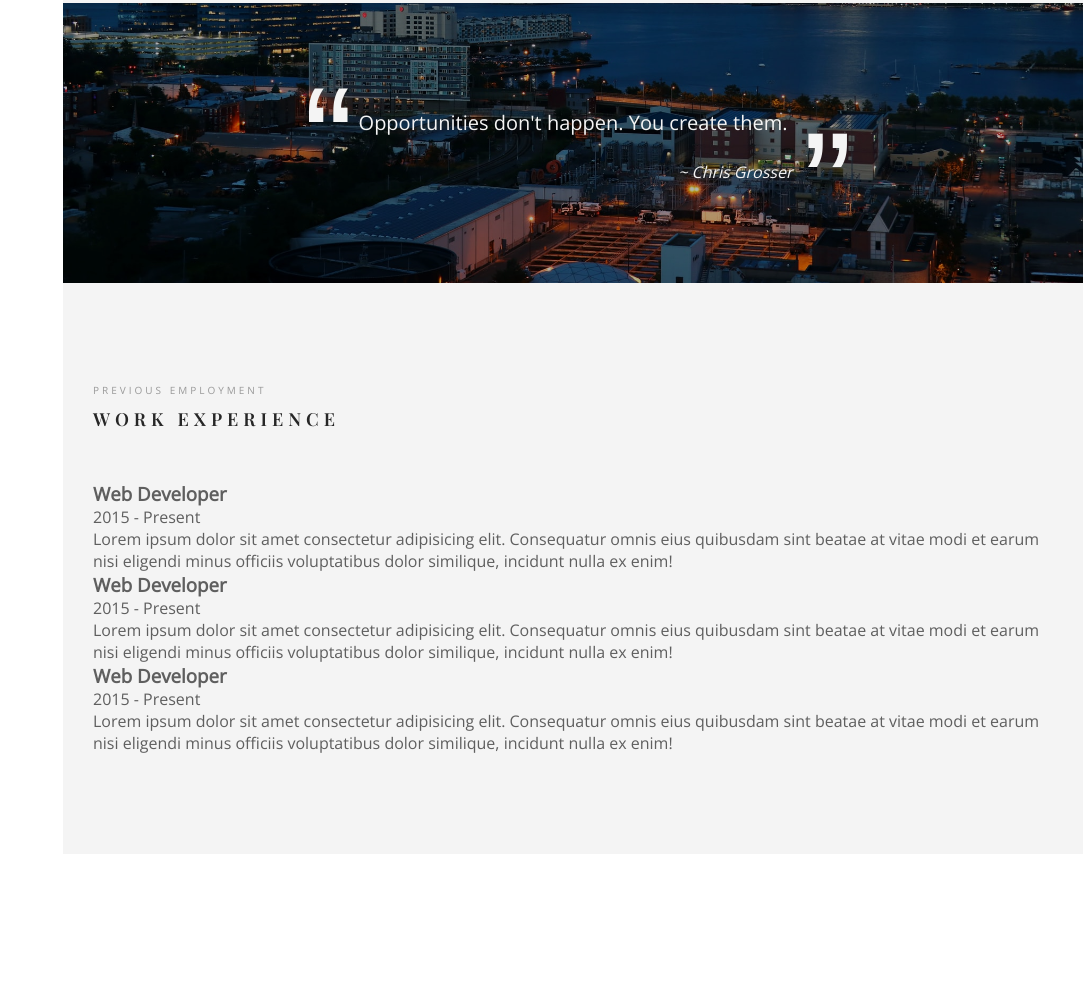
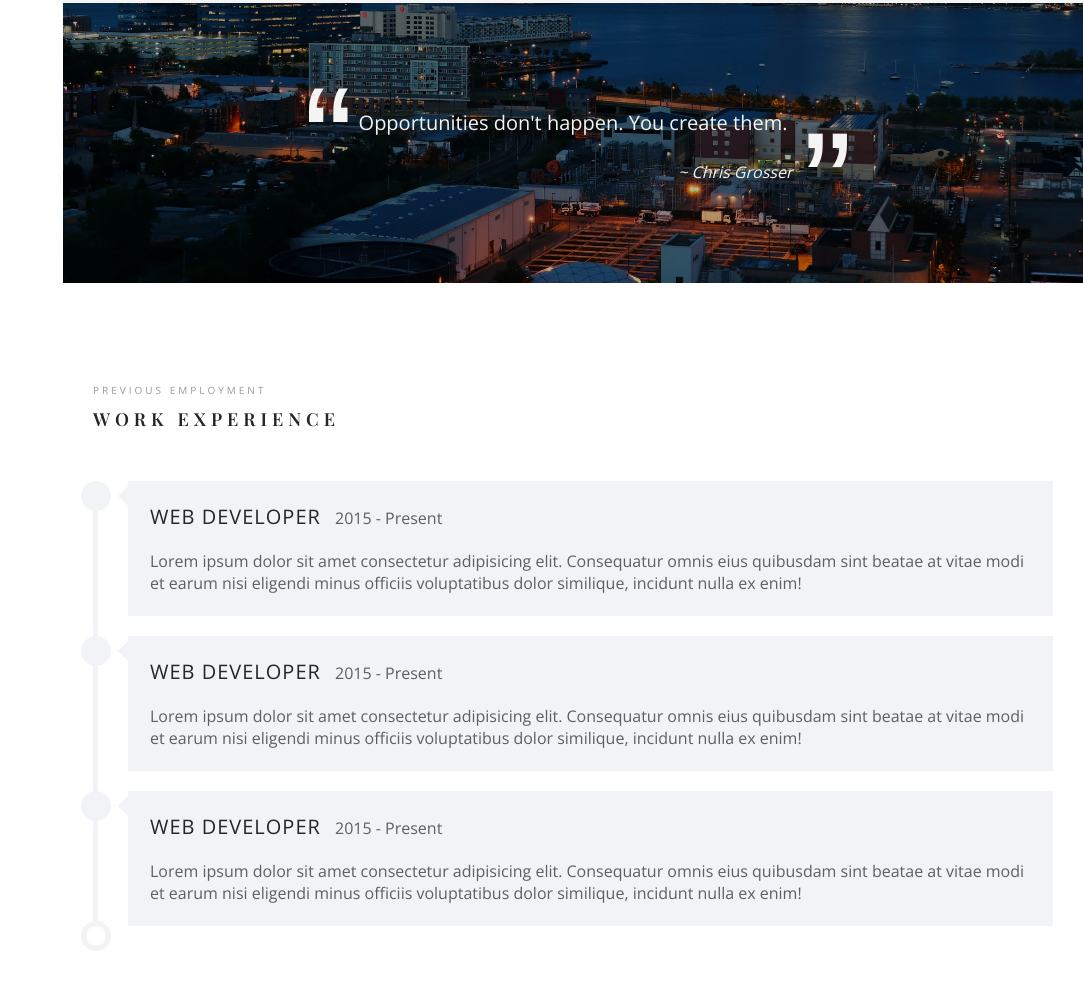
Before and after one commit to munirmahmud/responsive-one-page-portfolio, a plain HTML site: page index.html in a window 1280 px wide. Shown: the part 2851-3840 px from the top of the page, without its empty margins (197-1280 px from the left). Before the commit the page ends 3705 px from the top, so only its background shows below. Drawn offline with nearby package versions, Linux system fonts and the light colour scheme.

Commit message:
work experience section styling done

```diff
--- a/assets/css/styles.css
+++ b/assets/css/styles.css
@@ -488,3 +488,66 @@ section:not(.hero) {
     text-align: right;
     margin-top: 2rem;
 }
+
+/* WORK EXPERIENCE */
+section.work-experience {
+    background-color: #fff;
+}
+.timeline {
+    position: relative;
+}
+.timeline::before, .timeline::after,
+.timeline-item::before, .timeline-item::after {
+    content: "";
+    position: absolute;
+}
+.timeline::before {
+    width: 0.5rem;
+    height: 100%;
+    background-color: var(--light-gray-color);
+    border-radius: 1rem;
+    top: 50%;
+    left: 0;
+    transform: translateY(-50%);
+}
+.timeline::after {
+    width: 2rem;
+    height: 2rem;
+    border: .5rem solid var(--light-gray-color);
+    border-radius: 50%;
+    bottom: -2.5rem;
+    left: -1.2rem;
+}
+.timeline-item {
+    background-color: var(--light-gray-color);
+    padding: 2.2rem;
+    margin-left: 3.5rem;
+    margin-bottom: 2rem;
+    position: relative;
+}
+.timeline-item::before {
+    top: .5rem;
+    left: -2rem;
+    border: 1rem solid transparent;
+    border-right-color: var(--light-gray-color);
+}
+.timeline-item::after {
+    width: 3rem;
+    height: 3rem;
+    background-color: var(--light-gray-color);
+    border-radius: 50%;
+    top: -.3px;
+    left: -4.7rem;
+}
+.timeline-heading {
+    margin-bottom: 2rem;
+}
+.timeline-entry-name {
+    display: inline-block;
+    margin-right: 1rem;
+    font-size: 2rem;
+    font-weight: 400;
+    letter-spacing: 1px;
+    color: var(--dark-color);
+    text-transform: uppercase;
+}
```
